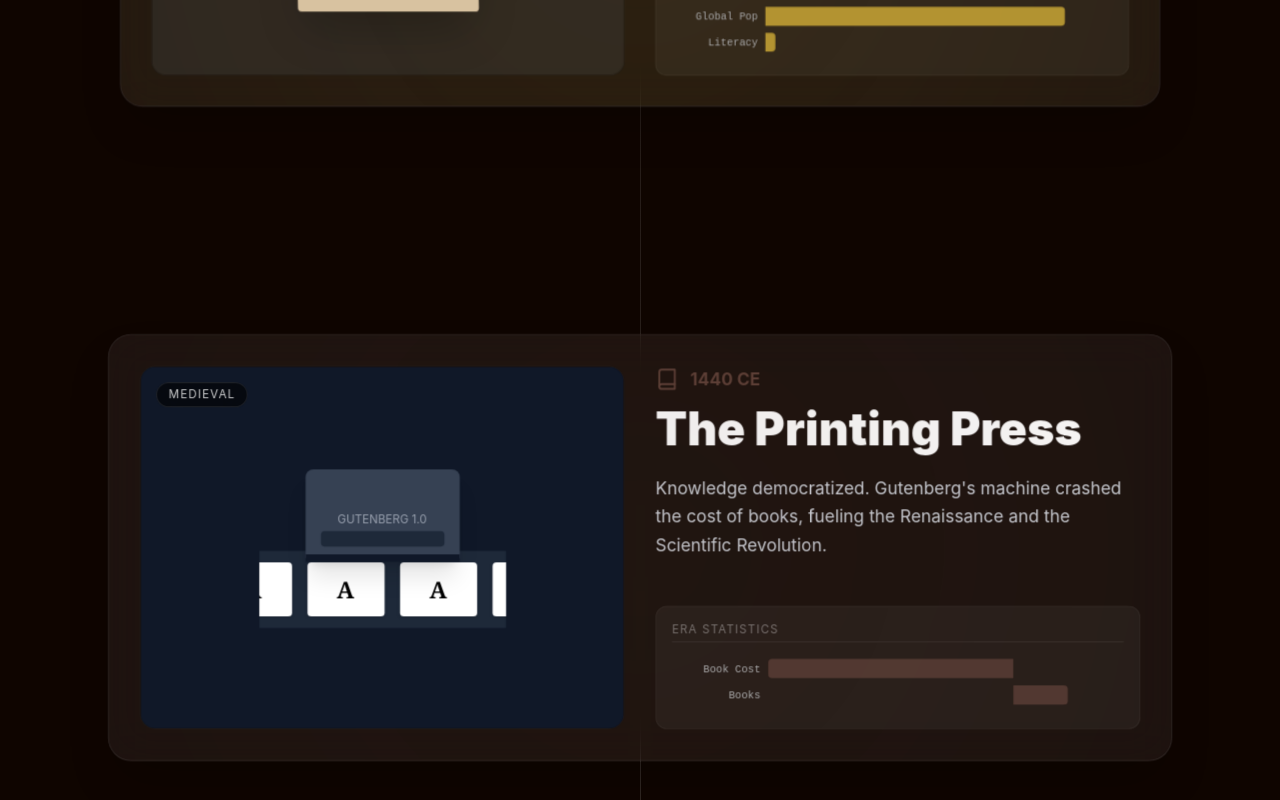
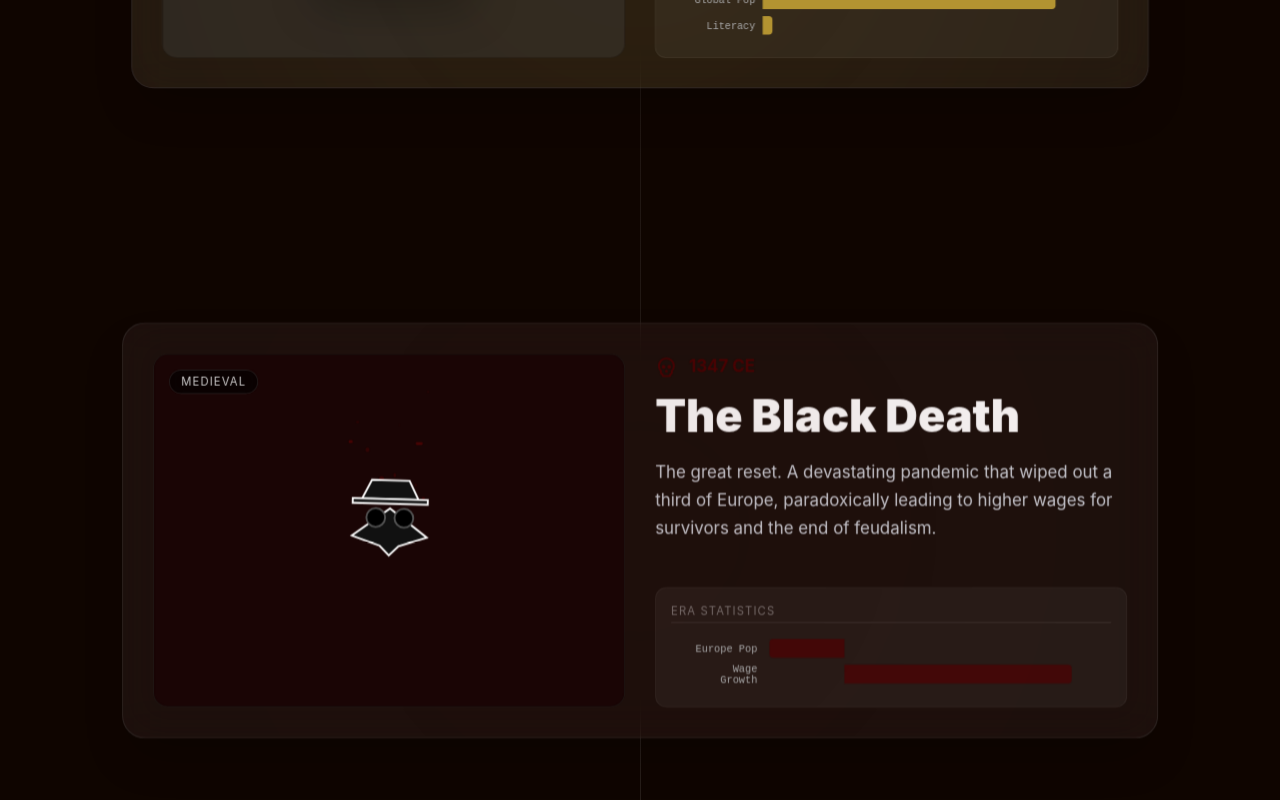
Before and after one commit to yaghiashraf/epiphany-engine, a Next.js app: page / in a window 1280 px wide. Shown: the part 2548-3348 px from the top of the page. Built offline with nearby package versions, Linux system fonts and the light colour scheme; grey boxes are pictures that could not be loaded.

Commit message:
Update: Add Black Death, WW2, 2008 Crash, COVID-19 with animations

```diff
--- a/app/components/viz/EventAnimation.tsx
+++ b/app/components/viz/EventAnimation.tsx
@@ -242,6 +242,136 @@ export default function EventAnimation({ id, color }: { id: string; color: strin
             </div>
         );
 
+    case 'blackdeath':
+        return (
+            <div className={containerStyle + " bg-[#1a0505]"}>
+                <div className="relative">
+                    {/* Biohazard Mist */}
+                    <Particles count={20} color="#4a0404" />
+
+                    {/* Doctor Mask */}
+                    <motion.div
+                        className="relative z-10"
+                        animate={{ y: [0, -5, 0], rotate: [0, 2, 0] }}
+                        transition={{ duration: 3, repeat: Infinity }}
+                    >
+                        <svg width="100" height="120" viewBox="0 0 100 120" fill="none" stroke="white" strokeWidth="2">
+                            {/* Beak */}
+                            <path d="M50 40 L90 70 L60 80 L50 90 L40 80 L10 70 Z" fill="#111" />
+                            {/* Goggles */}
+                            <circle cx="35" cy="50" r="10" fill="#000" stroke="#555" />
+                            <circle cx="65" cy="50" r="10" fill="#000" stroke="#555" />
+                            {/* Hat */}
+                            <path d="M20 30 L80 30 L70 10 L30 10 Z" fill="#111" />
+                            <rect x="10" y="30" width="80" height="5" fill="#111" />
+                        </svg>
+                    </motion.div>
+                </div>
+            </div>
+        );
+
+    case 'ww2':
+        return (
+            <div className={containerStyle + " bg-[#1c2e2e]"}>
+                <div className="relative w-full h-full flex items-center justify-center">
+                    {/* Radar Sweep */}
+                    <div className="absolute w-64 h-64 border border-green-500/30 rounded-full flex items-center justify-center bg-[#0a1a1a]">
+                        <motion.div
+                            className="w-1/2 h-1/2 bg-gradient-to-r from-transparent to-green-500/50 absolute top-0 left-0 origin-bottom-right"
+                            animate={{ rotate: 360 }}
+                            transition={{ duration: 4, repeat: Infinity, ease: "linear" }}
+                            style={{ borderBottomRightRadius: '100%' }}
+                        />
+                        {/* Blips */}
+                        <motion.div
+                            className="absolute w-2 h-2 bg-red-500 rounded-full top-10 left-20"
+                            animate={{ opacity: [0, 1, 0] }}
+                            transition={{ duration: 4, repeat: Infinity, delay: 0.5 }}
+                        />
+                        <motion.div
+                            className="absolute w-2 h-2 bg-red-500 rounded-full bottom-16 right-12"
+                            animate={{ opacity: [0, 1, 0] }}
+                            transition={{ duration: 4, repeat: Infinity, delay: 2.5 }}
+                        />
+                    </div>
+                    {/* Tank Icon Outline */}
+                    <svg width="80" height="60" viewBox="0 0 100 60" fill="none" stroke="#4a5a5a" strokeWidth="2" className="z-10">
+                        <path d="M10 40 L90 40 L80 20 L20 20 Z" fill="#2F4F4F" />
+                        <path d="M50 20 L50 10 L100 10" strokeWidth="4" />
+                        <circle cx="20" cy="50" r="8" fill="#111" />
+                        <circle cx="40" cy="50" r="8" fill="#111" />
+                        <circle cx="60" cy="50" r="8" fill="#111" />
+                        <circle cx="80" cy="50" r="8" fill="#111" />
+                    </svg>
+                </div>
+            </div>
+        );
+
+    case 'crash2008':
+        return (
+            <div className={containerStyle + " bg-[#1a0000]"}>
+                <div className="relative w-full h-full flex flex-col items-center justify-end pb-10">
+                    {/* Chart Line */}
+                    <svg width="200" height="100" viewBox="0 0 200 100" className="z-10">
+                        <motion.path
+                            d="M0 80 L40 60 L80 70 L120 20 L160 90 L200 100"
+                            fill="none"
+                            stroke="red"
+                            strokeWidth="3"
+                            initial={{ pathLength: 0 }}
+                            animate={{ pathLength: 1 }}
+                            transition={{ duration: 2, repeat: Infinity, repeatDelay: 1 }}
+                        />
+                    </svg>
+                    {/* Falling Money */}
+                    <div className="absolute inset-0 overflow-hidden">
+                        {[...Array(10)].map((_, i) => (
+                            <motion.div
+                                key={i}
+                                className="absolute text-green-500 text-lg opacity-50"
+                                initial={{ y: -20, x: Math.random() * 200 }}
+                                animate={{ y: 200, rotate: 180 }}
+                                transition={{ duration: 2, delay: i * 0.2, repeat: Infinity, ease: "linear" }}
+                            >
+                                $
+                            </motion.div>
+                        ))}
+                    </div>
+                </div>
+            </div>
+        );
+
+    case 'covid':
+        return (
+            <div className={containerStyle + " bg-[#001a10]"}>
+                <div className="relative">
+                    {/* Virus */}
+                    <motion.div
+                        className="w-24 h-24 bg-green-900 rounded-full relative flex items-center justify-center shadow-[0_0_30px_#00ffaa]"
+                        animate={{ rotate: 360, scale: [1, 1.1, 1] }}
+                        transition={{ duration: 10, repeat: Infinity, ease: "linear" }}
+                    >
+                        {/* Spikes */}
+                        {[...Array(8)].map((_, i) => (
+                            <div
+                                key={i}
+                                className="absolute w-4 h-8 bg-green-600 rounded-full -z-10"
+                                style={{ transform: `rotate(${i * 45}deg) translateY(-20px)` }}
+                            />
+                        ))}
+                        <div className="w-20 h-20 bg-green-800 rounded-full opacity-80" />
+                    </motion.div>
+
+                    {/* Shield/Mask Protection Layer */}
+                    <motion.div
+                        className="absolute inset-[-20px] border-4 border-blue-400 rounded-full opacity-0"
+                        animate={{ opacity: [0, 0.5, 0], scale: [1.2, 1.4, 1.2] }}
+                        transition={{ duration: 2, repeat: Infinity }}
+                    />
+                </div>
+            </div>
+        );
+
     case 'lightbulb':
         return (
             <div className={containerStyle + " bg-black"}>
--- a/app/data/timeline.tsx
+++ b/app/data/timeline.tsx
@@ -1,4 +1,4 @@
-import { Zap, Flame, Cpu, Globe, Bitcoin, Pickaxe, Scroll, Search, Anchor, Hammer, Rocket, Lightbulb } from 'lucide-react';
+import { Zap, Flame, Cpu, Globe, Bitcoin, Pickaxe, Scroll, Search, Anchor, Hammer, Rocket, Lightbulb, Skull, Shield, TrendingDown, Syringe } from 'lucide-react';
 
 export type Era = 'ancient' | 'classical' | 'medieval' | 'industrial' | 'modern' | 'digital' | 'future';
 
@@ -27,7 +27,7 @@ export const TIMELINE_DATA: HistoricalEvent[] = [
     description: 'The first spark. Mastery of fire provided warmth, protection, and cooked food, unlocking the caloric intake needed for brain growth.',
     era: 'ancient',
     icon: Flame,
-    color: '#ff5500', // Orange Fire
+    color: '#ff5500',
     stats: [
       { label: 'Global Pop', value: 0.5, unit: 'm' },
       { label: 'Brain Size', value: 1200, unit: 'cc' },
@@ -41,7 +41,7 @@ export const TIMELINE_DATA: HistoricalEvent[] = [
     description: 'Motion revolutionized. The invention of the wheel facilitated transport, pottery, and simple machines, setting civilization in motion.',
     era: 'ancient',
     icon: CircleIcon,
-    color: '#8B4513', // Wood Brown
+    color: '#8B4513',
     stats: [
       { label: 'Travel Speed', value: 10, unit: 'km/h' },
       { label: 'Trade Range', value: 500, unit: 'km' },
@@ -55,10 +55,24 @@ export const TIMELINE_DATA: HistoricalEvent[] = [
     description: 'History begins. Sumerian Cuneiform allows knowledge to be stored externally, breaking the limits of human memory.',
     era: 'ancient',
     icon: Scroll,
-    color: '#d4af37', // Gold/Clay
+    color: '#d4af37',
     stats: [
       { label: 'Global Pop', value: 30, unit: 'm' },
       { label: 'Literacy', value: 1, unit: '%' },
+    ]
+  },
+  {
+    id: 'blackdeath',
+    year: 1347,
+    yearDisplay: '1347 CE',
+    title: 'The Black Death',
+    description: 'The great reset. A devastating pandemic that wiped out a third of Europe, paradoxically leading to higher wages for survivors and the end of feudalism.',
+    era: 'medieval',
+    icon: Skull,
+    color: '#4a0404', // Blood Red/Dark
+    stats: [
+      { label: 'Europe Pop', value: -33, unit: '%' },
+      { label: 'Wage Growth', value: 100, unit: '%' },
     ]
   },
   {
@@ -69,7 +83,7 @@ export const TIMELINE_DATA: HistoricalEvent[] = [
     description: 'Knowledge democratized. Gutenberg\'s machine crashed the cost of books, fueling the Renaissance and the Scientific Revolution.',
     era: 'medieval',
     icon: BookIcon,
-    color: '#5D4037', // Ink/Leather
+    color: '#5D4037',
     stats: [
       { label: 'Book Cost', value: -90, unit: '%' },
       { label: 'Books', value: 20, unit: 'm' },
@@ -83,7 +97,7 @@ export const TIMELINE_DATA: HistoricalEvent[] = [
     description: 'The Industrial Revolution. We learned to convert heat into motion, replacing muscle with machine and forever changing the skyline.',
     era: 'industrial',
     icon: Pickaxe,
-    color: '#708090', // Steel Grey
+    color: '#708090',
     stats: [
       { label: 'CO2 Levels', value: 280, unit: 'ppm' },
       { label: 'GDP Growth', value: 300, unit: '%' },
@@ -97,7 +111,7 @@ export const TIMELINE_DATA: HistoricalEvent[] = [
     description: 'Banishing the night. Edison\'s bulb extended the human day, illuminating cities and powering the modern 24-hour economy.',
     era: 'industrial',
     icon: Lightbulb,
-    color: '#FFD700', // Electric Yellow
+    color: '#FFD700',
     stats: [
       { label: 'Work Hours', value: 14, unit: 'h' },
       { label: 'Sleep', value: -2, unit: 'h' },
@@ -111,10 +125,24 @@ export const TIMELINE_DATA: HistoricalEvent[] = [
     description: 'Defying gravity. The Wright Brothers proved humans could fly, shrinking the globe and making international travel a reality.',
     era: 'modern',
     icon: Rocket,
-    color: '#87CEEB', // Sky Blue
+    color: '#87CEEB',
     stats: [
       { label: 'Travel Time', value: -95, unit: '%' },
       { label: 'Distance', value: 120, unit: 'ft' },
+    ]
+  },
+  {
+    id: 'ww2',
+    year: 1939,
+    yearDisplay: '1939 CE',
+    title: 'World War II',
+    description: 'The clash of ideologies. A global conflict that spurred rapid advancements in rocketry, atomic energy, and computing, at a terrible human cost.',
+    era: 'modern',
+    icon: Shield,
+    color: '#2F4F4F', // Military Grey/Green
+    stats: [
+      { label: 'Casualties', value: 75, unit: 'm' },
+      { label: 'US Debt', value: 120, unit: '%GDP' },
     ]
   },
   {
@@ -125,7 +153,7 @@ export const TIMELINE_DATA: HistoricalEvent[] = [
     description: 'The giant leap. Humanity set foot on another world, proving that with enough engineering, we can leave our cradle.',
     era: 'modern',
     icon: Globe,
-    color: '#F0F8FF', // Moon White
+    color: '#F0F8FF',
     stats: [
       { label: 'Viewers', value: 600, unit: 'm' },
       { label: 'Computing', value: 0.04, unit: 'MHz' },
@@ -139,10 +167,24 @@ export const TIMELINE_DATA: HistoricalEvent[] = [
     description: 'The digital nervous system. Information became instant and free, connecting billions in a global hive mind.',
     era: 'digital',
     icon: Globe,
-    color: '#00f0ff', // Cyber Blue
+    color: '#00f0ff',
     stats: [
       { label: 'Users', value: 5, unit: 'b' },
       { label: 'Data', value: 175, unit: 'ZB' },
+    ]
+  },
+  {
+    id: 'crash2008',
+    year: 2008,
+    yearDisplay: '2008 CE',
+    title: 'The Great Recession',
+    description: 'System failure. The collapse of the housing bubble triggered a global banking crisis, shattering trust in financial institutions.',
+    era: 'digital',
+    icon: TrendingDown,
+    color: '#ff0000', // Crash Red
+    stats: [
+      { label: 'Lost Wealth', value: 2, unit: '$ Trillion' },
+      { label: 'Unemployment', value: 10, unit: '%' },
     ]
   },
   {
@@ -153,10 +195,24 @@ export const TIMELINE_DATA: HistoricalEvent[] = [
     description: 'Digital Gold. The first successful implementation of decentralized, trustless money, separating state from currency.',
     era: 'digital',
     icon: Bitcoin,
-    color: '#f7931a', // Bitcoin Orange
+    color: '#f7931a',
     stats: [
       { label: 'Price', value: 98000, unit: '$' },
       { label: 'Blocks', value: 850, unit: 'k' },
+    ]
+  },
+  {
+    id: 'covid',
+    year: 2020,
+    yearDisplay: '2020 CE',
+    title: 'COVID-19 Pandemic',
+    description: 'The silent enemy. A global lockdown that accelerated the shift to remote work, mRNA vaccines, and digital life.',
+    era: 'future',
+    icon: Syringe,
+    color: '#00ffaa', // Biohazard Green
+    stats: [
+      { label: 'Lockdown', value: 3.9, unit: 'Billion' },
+      { label: 'Vaccines', value: 13, unit: 'Billion' },
     ]
   },
   {
@@ -167,7 +223,7 @@ export const TIMELINE_DATA: HistoricalEvent[] = [
     description: 'The final invention? We created machines that can think, create, and reason, potentially surpassing human intelligence.',
     era: 'future',
     icon: Cpu,
-    color: '#bf00ff', // Neon Purple
+    color: '#bf00ff',
     stats: [
       { label: 'Parameters', value: 1.8, unit: 'T' },
       { label: 'IQ', value: 120, unit: 'pts' },
```
